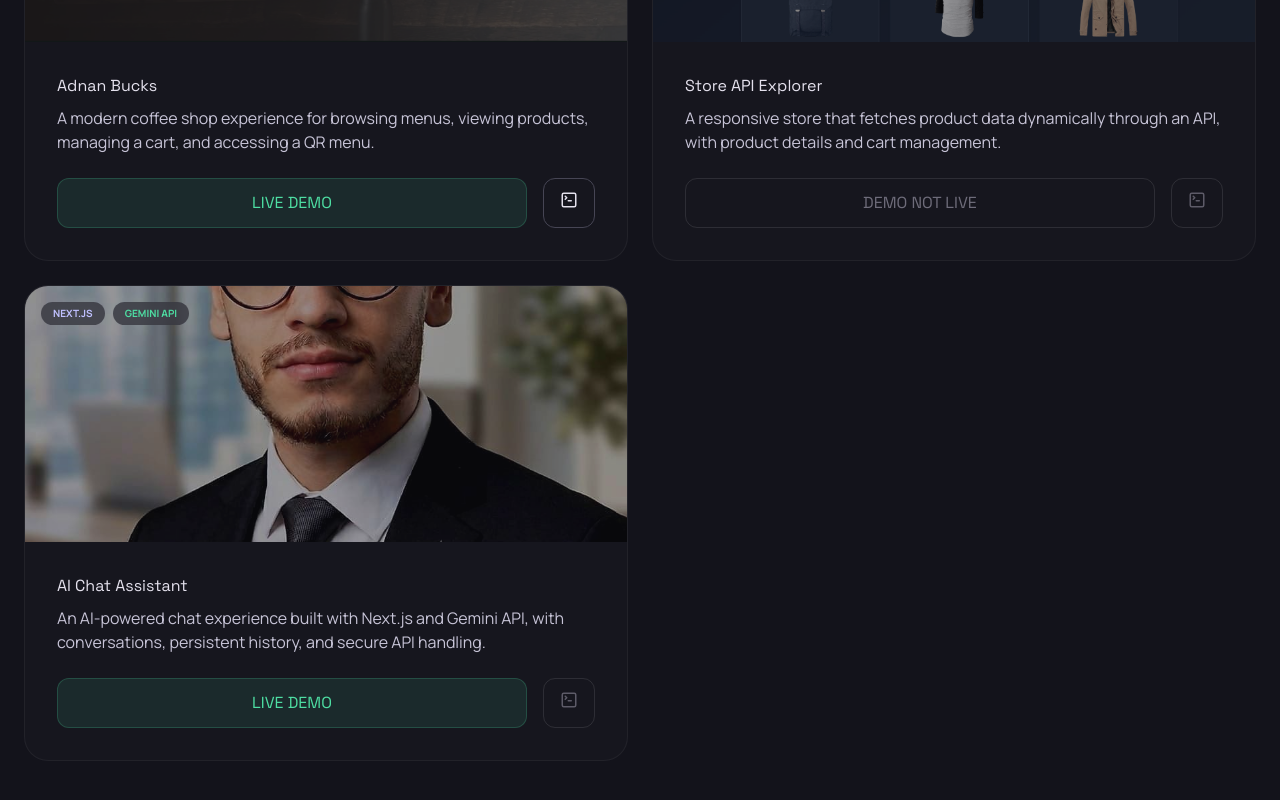
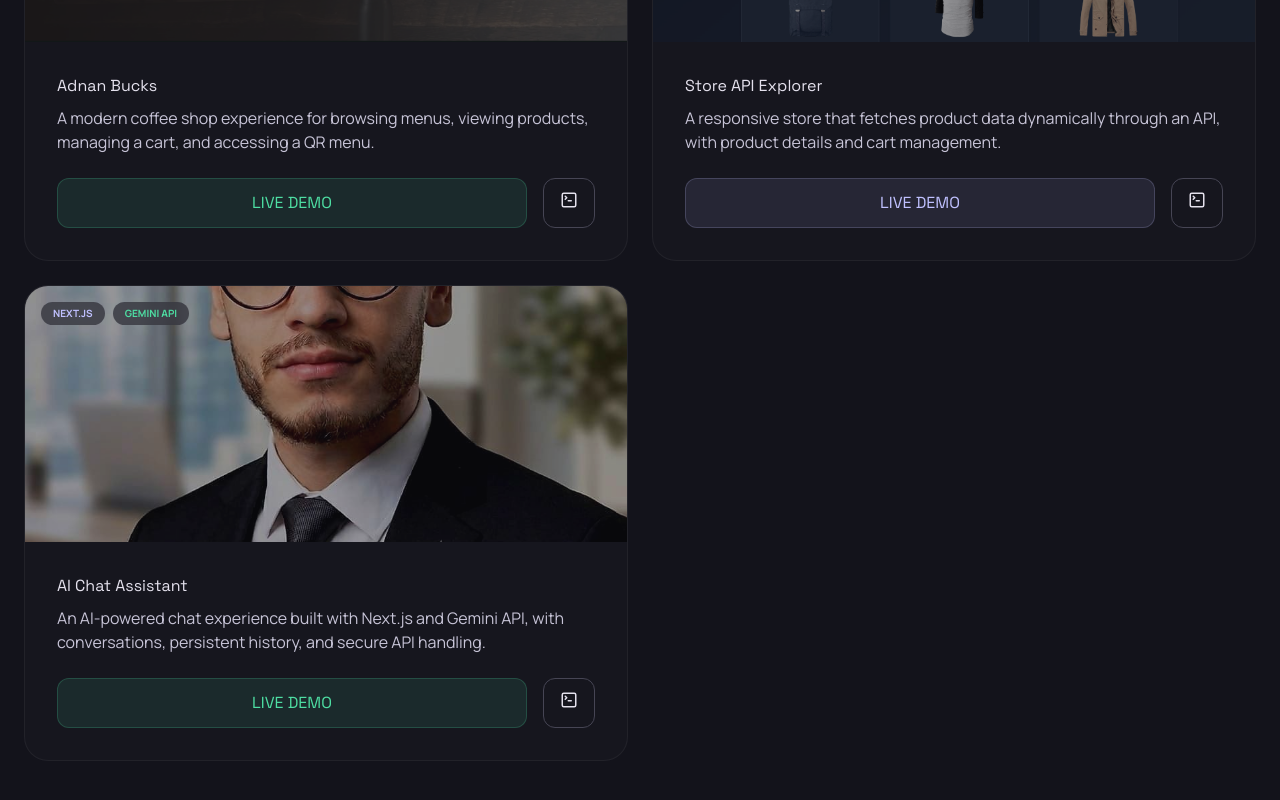
Before and after one commit to adnandwere-dev/adnan-portfolio, a Next.js app: page / in a window 1280 px wide. Shown: the part 2844-3644 px from the top of the page. Built offline with nearby package versions, Linux system fonts and the light colour scheme.

Commit message:
Adding project links

```diff
--- a/app/data/Projects.js
+++ b/app/data/Projects.js
@@ -26,8 +26,8 @@ export const dataProjects = [
       { name: "REACT", color: "text-primary" },
       { name: "REST API", color: "text-tertiary" },
     ],
-    demo: "#",
-    github: "#",
+    demo: "https://mini-store-azure.vercel.app/",
+    github: "https://github.com/adnandwere-dev/mini-store",
   },
   {
     title: "AI Chat Assistant",
@@ -40,6 +40,6 @@ export const dataProjects = [
       { name: "GEMINI API", color: "text-secondary" },
     ],
     demo: "/chat",
-    github: "#",
+    github: "https://github.com/adnandwere-dev/adnan-portfolio",
   },
 ];
```
